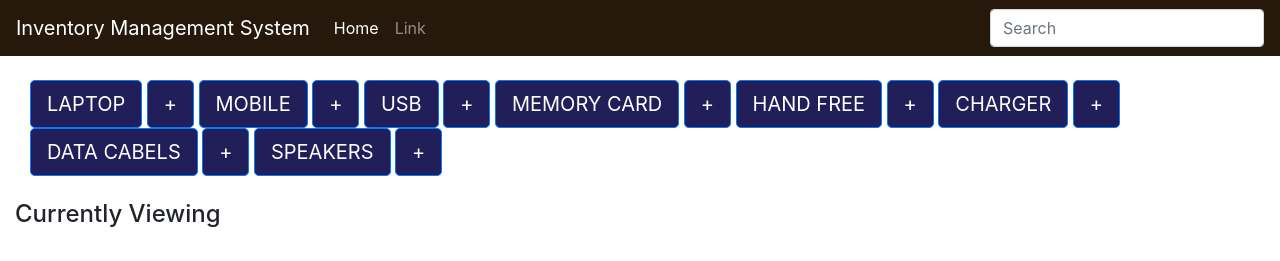
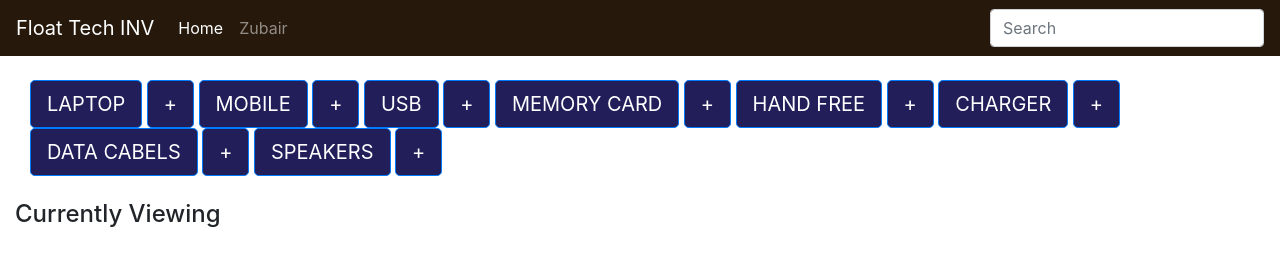
Before and after one commit to zubairfloat/shop-inventory-system, a Django app: page / in a window 1280 px wide. Shown: the top 261 px of the page. Run offline with Django 3.2, Linux system fonts and the light colour scheme; some libraries are stand-ins or nearby versions.

Commit message:
initial commit

```diff
--- a/inventory/templates/base.html
+++ b/inventory/templates/base.html
@@ -1,6 +1,6 @@
 <html>
 <head>
-    <title> Inventory System </title>
+    <title> Float Tech Inventory System </title>
 
 </head>
 {% load static %}
@@ -13,7 +13,7 @@
 </style>
 <body>
  <nav class="navbar navbar-expand navbar-dark ">
-      <a class="navbar-brand" href="#">Inventory Management System </a>
+      <a class="navbar-brand" href="#"> Float Tech INV </a>
       <button class="navbar-toggler" type="button" data-toggle="collapse" data-target="#navbarsExample02" aria-controls="navbarsExample02" aria-expanded="false" aria-label="Toggle navigation">
         <span class="navbar-toggler-icon"></span>
       </button>
@@ -24,7 +24,7 @@
             <a class="nav-link" href="#">Home <span class="sr-only">(current)</span></a>
           </li>
           <li class="nav-item">
-            <a class="nav-link" href="#">Link</a>
+            <a class="nav-link" href="https://github.com/zubairfloat">Zubair</a>
           </li>
         </ul>
         <form class="form-inline my-2 my-md-0">
```
Also changed, not shown: db.sqlite3, 4 other files.
